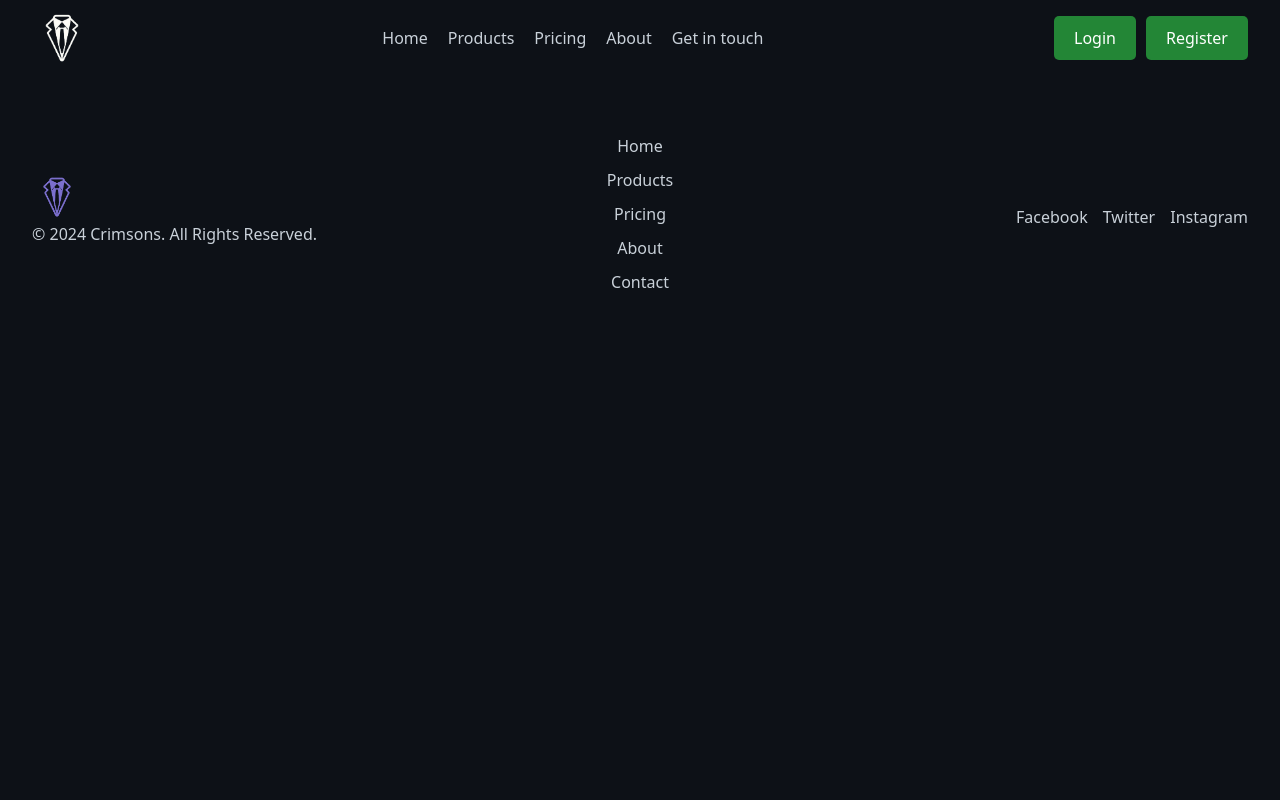
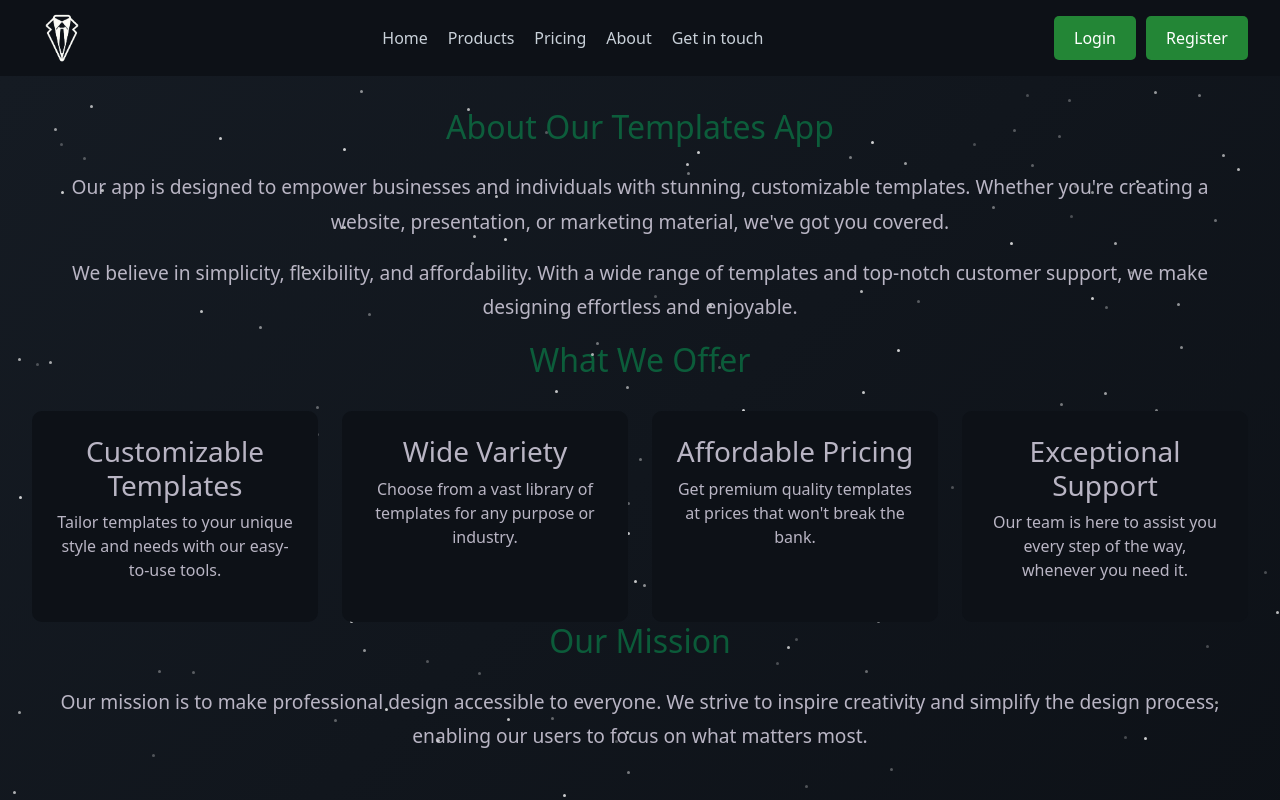
Before and after one commit to florentmuqolli/Web-API-2024, a React (Create React App) app in the folder frontend/krijimi-i-uebfaqeve-te-personalizuara/: page /about in a window 1280 px wide. Shown: the top 800 px of the page. Built offline with nearby package versions, Linux system fonts and the light colour scheme; no server answers.

Commit message:
twinkle twinkle

```diff
--- a/frontend/krijimi-i-uebfaqeve-te-personalizuara/src/App.js
+++ b/frontend/krijimi-i-uebfaqeve-te-personalizuara/src/App.js
@@ -9,6 +9,7 @@ import AdminTools from './components/adminpanel';
 import ProductsPage from './components/ProductsPage';
 import ContactPage from './components/ContactPage';
 import PricingPage from './components/PricingPage';
+import AboutPage from './components/AboutPage';
 import 'bootstrap/dist/js/bootstrap.bundle.min.js';
 import 'bootstrap/dist/css/bootstrap.min.css';
 import './App.css';
@@ -108,6 +109,7 @@ const App = () => {
                 <Route path="/templates" element={<ProductsPage />}/>
                 <Route path="/contact" element={<ContactPage />}/>
                 <Route path="/pricing" element={<PricingPage />}/>
+                <Route path="/about" element={<AboutPage />}/>
                 <Route
                     path="/"
                     element={isAuthenticated ? (
--- /dev/null
+++ b/frontend/krijimi-i-uebfaqeve-te-personalizuara/src/components/AboutPage.css
@@ -0,0 +1,69 @@
+.about-page {
+    color: #b9b5c4;
+    background: linear-gradient(135deg, #151B23, #0D1117);
+    position: relative;
+    overflow: hidden;
+    padding: 2rem;
+    min-height: 100vh;
+  }
+
+  .stars {
+    top: 0;
+    left: 0;
+    width: 100%;
+    height: 100%;
+    z-index: -1;
+    background: transparent;
+  }
+
+  .star {
+    position: absolute;
+    width: 3px;
+    height: 3px;
+    background-color: rgba(255, 255, 255, 0.8);
+    border-radius: 50%;
+    animation: twinkle 3s infinite ease-in-out;
+  }
+  @keyframes twinkle {
+    0%, 100% {
+      opacity: 0.3;
+    }
+    50% {
+      opacity: 1;
+    }
+  }
+  .section-title {
+    text-align: center;
+    font-size: 2rem;
+    margin-bottom: 1.5rem;
+    color: rgba(0, 255, 127, 0.3);
+  }
+
+  .about-description,
+  .mission-description {
+    text-align: center;
+    font-size: 1.2rem;
+    line-height: 1.8;
+    margin-bottom: 1rem;
+  }
+
+  .features-grid {
+    display: grid;
+    grid-template-columns: repeat(auto-fit, minmax(200px, 1fr));
+    gap: 1.5rem;
+    margin-top: 2rem;
+  }
+
+  .feature-card {
+    background-color: #0d1117;
+    padding: 1.5rem;
+    border-radius: 10px;
+    text-align: center;
+    transition: transform 0.3s, box-shadow 0.3s;
+    z-index: 1000;
+  }
+
+  .feature-card:hover {
+    transform: scale(1.05);
+    box-shadow: 0 4px 20px rgba(0, 255, 127, 0.3);
+  }
--- /dev/null
+++ b/frontend/krijimi-i-uebfaqeve-te-personalizuara/src/components/AboutPage.js
@@ -0,0 +1,71 @@
+import React, { useEffect } from 'react';
+import './AboutPage.css';
+
+const AboutPage = () => {
+  useEffect(() => {
+    console.log("Adding stars...");
+    const starContainer = document.querySelector('.stars');
+    if (!starContainer) {
+        console.error("Star container not found!");
+        return;
+    }
+
+    const totalStars = 75;
+    for (let i = 0; i < totalStars; i++) {
+      const star = document.createElement('div');
+      star.className = 'star';
+      star.style.top = `${Math.random() * 100}%`;
+      star.style.left = `${Math.random() * 100}%`;
+      star.style.animationDelay = `${Math.random() * 3}s`;
+      starContainer.appendChild(star);
+    }
+    console.log(`${totalStars} stars added successfully!`);
+  }, []);
+
+  return (
+    <div className="about-page">
+      <div className="stars"></div>
+      <section className="about-section">
+        <h1 className="section-title">About Our Templates App</h1>
+        <p className="about-description">
+          Our app is designed to empower businesses and individuals with stunning, customizable templates.
+          Whether you're creating a website, presentation, or marketing material, we've got you covered.
+        </p>
+        <p className="about-description">
+          We believe in simplicity, flexibility, and affordability. With a wide range of templates and
+          top-notch customer support, we make designing effortless and enjoyable.
+        </p>
+      </section>
+      <section className="features-section">
+        <h2 className="section-title">What We Offer</h2>
+        <div className="features-grid">
+          <div className="feature-card">
+            <h3>Customizable Templates</h3>
+            <p>Tailor templates to your unique style and needs with our easy-to-use tools.</p>
+          </div>
+          <div className="feature-card">
+            <h3>Wide Variety</h3>
+            <p>Choose from a vast library of templates for any purpose or industry.</p>
+          </div>
+          <div className="feature-card">
+            <h3>Affordable Pricing</h3>
+            <p>Get premium quality templates at prices that won't break the bank.</p>
+          </div>
+          <div className="feature-card">
+            <h3>Exceptional Support</h3>
+            <p>Our team is here to assist you every step of the way, whenever you need it.</p>
+          </div>
+        </div>
+      </section>
+      <section className="mission-section">
+        <h2 className="section-title">Our Mission</h2>
+        <p className="mission-description">
+          Our mission is to make professional design accessible to everyone. We strive to inspire creativity
+          and simplify the design process, enabling our users to focus on what matters most.
+        </p>
+      </section>
+    </div>
+  );
+};
+
+export default AboutPage;
--- a/frontend/krijimi-i-uebfaqeve-te-personalizuara/src/components/Footer.js
+++ b/frontend/krijimi-i-uebfaqeve-te-personalizuara/src/components/Footer.js
@@ -20,7 +20,7 @@ const Footer = () => {
         <div className="footer-links">
           <ul>
             <li><a href="#home" onClick={() => handleNavigation('/MainPage')}>Home</a></li>
-            <li><a href="#products" onClick={() => handleNavigation('/products')}>Products</a></li>
+            <li><a href="#products" onClick={() => handleNavigation('/templates')}>Products</a></li>
             <li><a href="#pricing" onClick={() => handleNavigation('/pricing')}>Pricing</a></li>
             <li><a href="#about" onClick={() => handleNavigation('/about')}>About</a></li>
             <li><a href="#contact" onClick={() => handleNavigation('/contact')}>Contact</a></li>
```
